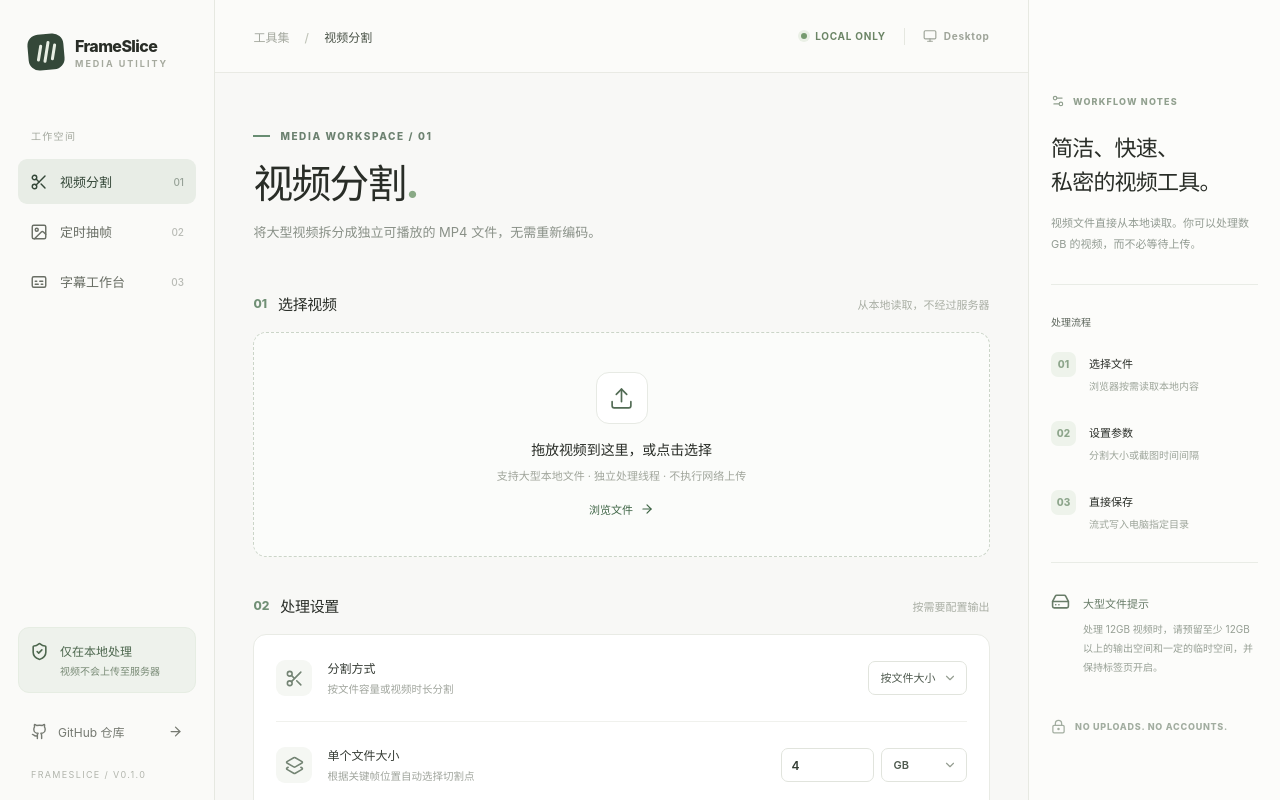
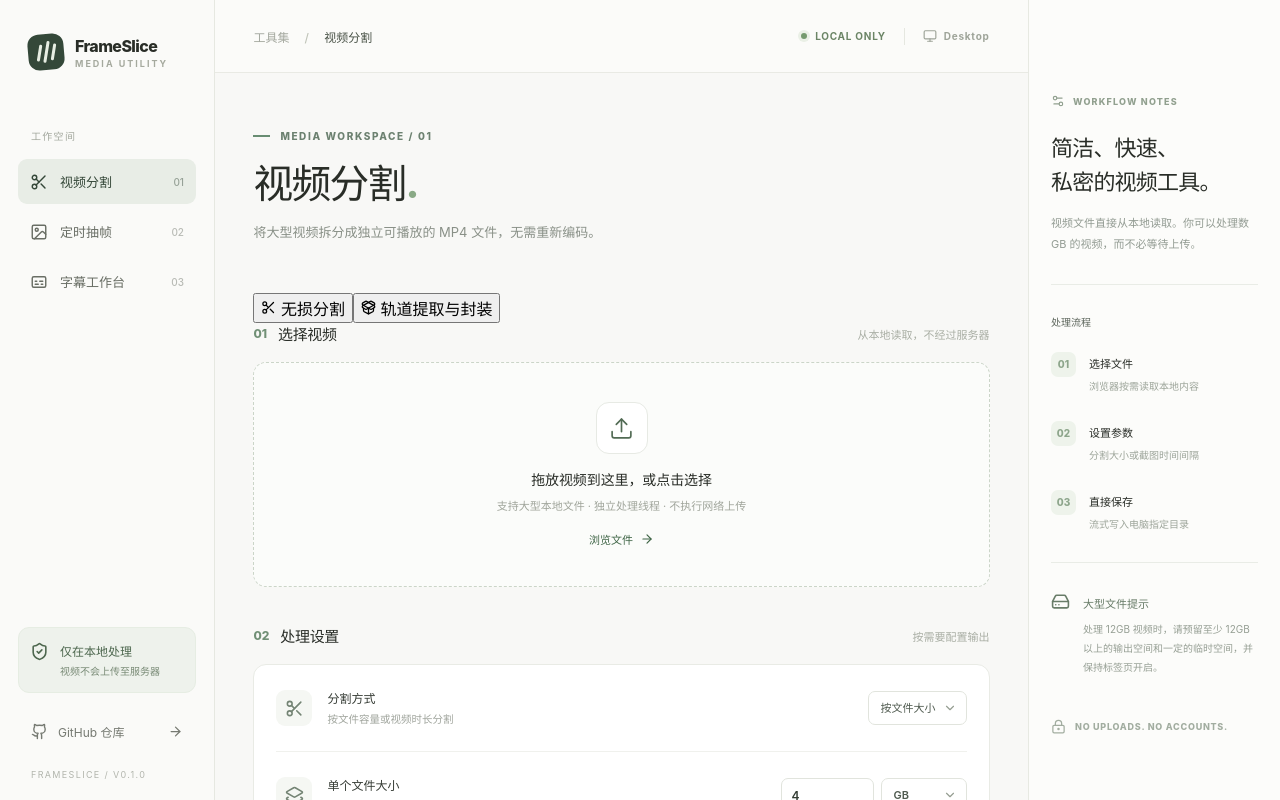
Before and after one commit to weepwood/FrameSlice, a Vue app: page / in a window 1280 px wide. Shown: the top 800 px of the page. Built offline with nearby package versions, Linux system fonts and the light colour scheme.

Commit message:
视频工作区新增轨道提取/封装二级切换，不增加一级导航并保留视频工具原有状态

```diff
--- a/src/App.vue
+++ b/src/App.vue
@@ -2,7 +2,7 @@
 import { computed, onBeforeUnmount, ref } from 'vue'
 import {
   ArrowDownToLine, ArrowRight, BadgeCheck, Check, ChevronDown, CircleHelp, Clock3,
-  FileVideo, Subtitles, Folder, FolderOpen, Github, Image as ImageIcon, Info, Layers2,
+  FileVideo, Subtitles, PackageOpen, Folder, FolderOpen, Github, Image as ImageIcon, Info, Layers2,
   LockKeyhole, PauseCircle, Play, RotateCcw, Scissors, ShieldCheck, SlidersHorizontal,
   Upload, X, Zap, AlertTriangle, Monitor, Film, HardDrive, Settings2,
 } from 'lucide-vue-next'
@@ -18,6 +18,7 @@ import type { KeyframeStatistics } from './lib/keyframe-stats.mjs'
 import { createExportManifest } from './lib/manifest.mjs'
 import { createStoryboard } from './lib/storyboard'
 import CaptionWorkspace from './components/CaptionWorkspace.vue'
+import ContainerWorkspace from './components/ContainerWorkspace.vue'
 
 type Mode = 'split' | 'frames' | 'captions'
 type Status = 'idle' | 'running' | 'done' | 'error' | 'canceled'
@@ -25,6 +26,9 @@ type Status = 'idle' | 'running' | 'done' | 'error' | 'canceled'
 const startInCaption = window.location.hash === '#captions'
 const mode = ref<Mode>(startInCaption ? 'captions' : 'split')
 const captionVisited = ref(startInCaption)
+const videoTool = ref<'split' | 'container'>('split')
+const containerVisited = ref(false)
+const containerBusy = ref(false)
 const file = ref<File | null>(null)
 const info = ref<VideoInfo | null>(null)
 const videoUrl = ref('')
@@ -213,8 +217,13 @@ function clearFile() {
   if (videoUrl.value) URL.revokeObjectURL(videoUrl.value)
   videoUrl.value = ''
 }
+function changeVideoTool(next: 'split' | 'container') {
+  if (containerBusy.value || status.value === 'running' || videoTool.value === next) return
+  if (next === 'container') containerVisited.value = true
+  videoTool.value = next
+}
 function changeMode(next: Mode) {
-  if (status.value === 'running' || next === mode.value) return
+  if (status.value === 'running' || containerBusy.value || next === mode.value) return
   if (next === 'captions') captionVisited.value = true
   // The #captions fragment is only a compatibility deep link.
   // Switching tool tabs must stay in the same page without navigation.
@@ -416,13 +425,13 @@ onBeforeUnmount(() => {
       </div>
       <div class="sidebar-label">工作空间</div>
       <nav class="sidebar-nav" aria-label="工具导航">
-        <button type="button" class="nav-item" :class="{ active: mode === 'split' }" :disabled="status === 'running'" @click="changeMode('split')">
+        <button type="button" class="nav-item" :class="{ active: mode === 'split' }" :disabled="status === 'running' || containerBusy" @click="changeMode('split')">
           <Scissors :size="18" stroke-width="1.9"/> <span>视频分割</span> <span class="nav-index">01</span>
         </button>
-        <button type="button" class="nav-item" :class="{ active: mode === 'frames' }" :disabled="status === 'running'" @click="changeMode('frames')">
+        <button type="button" class="nav-item" :class="{ active: mode === 'frames' }" :disabled="status === 'running' || containerBusy" @click="changeMode('frames')">
           <ImageIcon :size="18" stroke-width="1.9"/> <span>定时抽帧</span> <span class="nav-index">02</span>
         </button>
-        <button type="button" class="nav-item" :class="{ active: mode === 'captions' }" :disabled="status === 'running'" @click="changeMode('captions')"><Subtitles :size="18" stroke-width="1.9"/><span>字幕工作台</span><span class="nav-index">03</span></button>
+        <button type="button" class="nav-item" :class="{ active: mode === 'captions' }" :disabled="status === 'running' || containerBusy" @click="changeMode('captions')"><Subtitles :size="18" stroke-width="1.9"/><span>字幕工作台</span><span class="nav-index">03</span></button>
       </nav>
       <div class="sidebar-bottom">
         <div class="local-notice"><ShieldCheck :size="19"/><div><strong>仅在本地处理</strong><span>视频不会上传至服务器</span></div></div>
@@ -433,7 +442,7 @@ onBeforeUnmount(() => {
 
     <main class="workspace">
       <header class="topbar">
-        <div class="breadcrumbs">工具集 <span class="slash">/</span> <strong>{{ mode === 'split' ? '视频分割' : mode === 'frames' ? '定时抽帧' : '字幕工作台' }}</strong></div>
+        <div class="breadcrumbs">工具集 <span class="slash">/</span> <strong>{{ mode === 'split' ? (videoTool === 'container' ? '轨道与封装' : '视频分割') : mode === 'frames' ? '定时抽帧' : '字幕工作台' }}</strong></div>
         <div class="top-actions"><span class="privacy-indicator"><span></span> LOCAL ONLY</span><span class="header-separator"></span><span class="browser-label"><Monitor :size="14"/> Desktop</span></div>
       </header>
 
@@ -449,10 +458,16 @@ onBeforeUnmount(() => {
       <div v-show="mode !== 'captions'" class="content">
         <div class="page-head">
           <div class="eyebrow"><span class="eyebrow-dash"></span> MEDIA WORKSPACE / {{ mode === 'split' ? '01' : '02' }}</div>
-          <h1>{{ mode === 'split' ? '视频分割' : '定时抽帧' }}<span class="heading-period">.</span></h1>
-          <p>{{ mode === 'split' ? '将大型视频拆分成独立可播放的 MP4 文件，无需重新编码。' : '按设定时间间隔提取视频画面，批量导出为高质量图片。' }}</p>
+          <h1>{{ mode === 'split' ? (videoTool === 'container' ? '轨道与封装' : '视频分割') : '定时抽帧' }}<span class="heading-period">.</span></h1>
+          <p>{{ mode === 'split' ? (videoTool === 'container' ? '识别 MKV 等媒体轨道，提取音轨或无损重新封装，支持附加软字幕。' : '将大型视频拆分成独立可播放的 MP4 文件，无需重新编码。') : '按设定时间间隔提取视频画面，批量导出为高质量图片。' }}</p>
         </div>
 
+        <div v-if="mode === 'split'" class="video-tool-switch" role="group" aria-label="视频工具操作">
+          <button type="button" :class="{ active: videoTool === 'split' }" :disabled="status === 'running' || containerBusy" @click="changeVideoTool('split')"><Scissors :size="15"/> 无损分割</button>
+          <button type="button" :class="{ active: videoTool === 'container' }" :disabled="status === 'running' || containerBusy" @click="changeVideoTool('container')"><PackageOpen :size="15"/> 轨道提取与封装</button>
+        </div>
+        <ContainerWorkspace v-if="containerVisited" v-show="mode === 'split' && videoTool === 'container'" :initial-file="file" @busy="containerBusy = $event"/>
+        <div v-show="mode !== 'split' || videoTool === 'split'">
         <div class="step-head"><span class="step-number">01</span><h2>选择视频</h2><span class="step-description">从本地读取，不经过服务器</span></div>
         <input ref="fileInput" type="file" accept="video/*,.mp4,.m4v,.mov,.mkv,.webm" class="visually-hidden" @change="onInputChange" />
         <section v-if="!file" class="drop-zone" :class="{ dragging }" tabindex="0" role="button" aria-label="选择视频文件" @click="selectFile" @keydown.enter="selectFile" @keydown.space.prevent="selectFile" @dragover="onDragOver" @dragleave="onDragLeave" @drop.prevent="onDrop">
@@ -582,6 +597,7 @@ onBeforeUnmount(() => {
         </section>
 
         <div v-if="errorText && status === 'idle'" class="inline-error"><AlertTriangle :size="17"/><span>{{ errorText }}</span><button type="button" @click="errorText = ''" aria-label="关闭"><X :size="16"/></button></div>
+        </div>
         <footer class="footer"><span>FrameSlice — Process locally, keep control.</span><span><LockKeyhole :size="13"/> 文件始终保留在你的设备上</span></footer>
       </div>
     </main>
```
